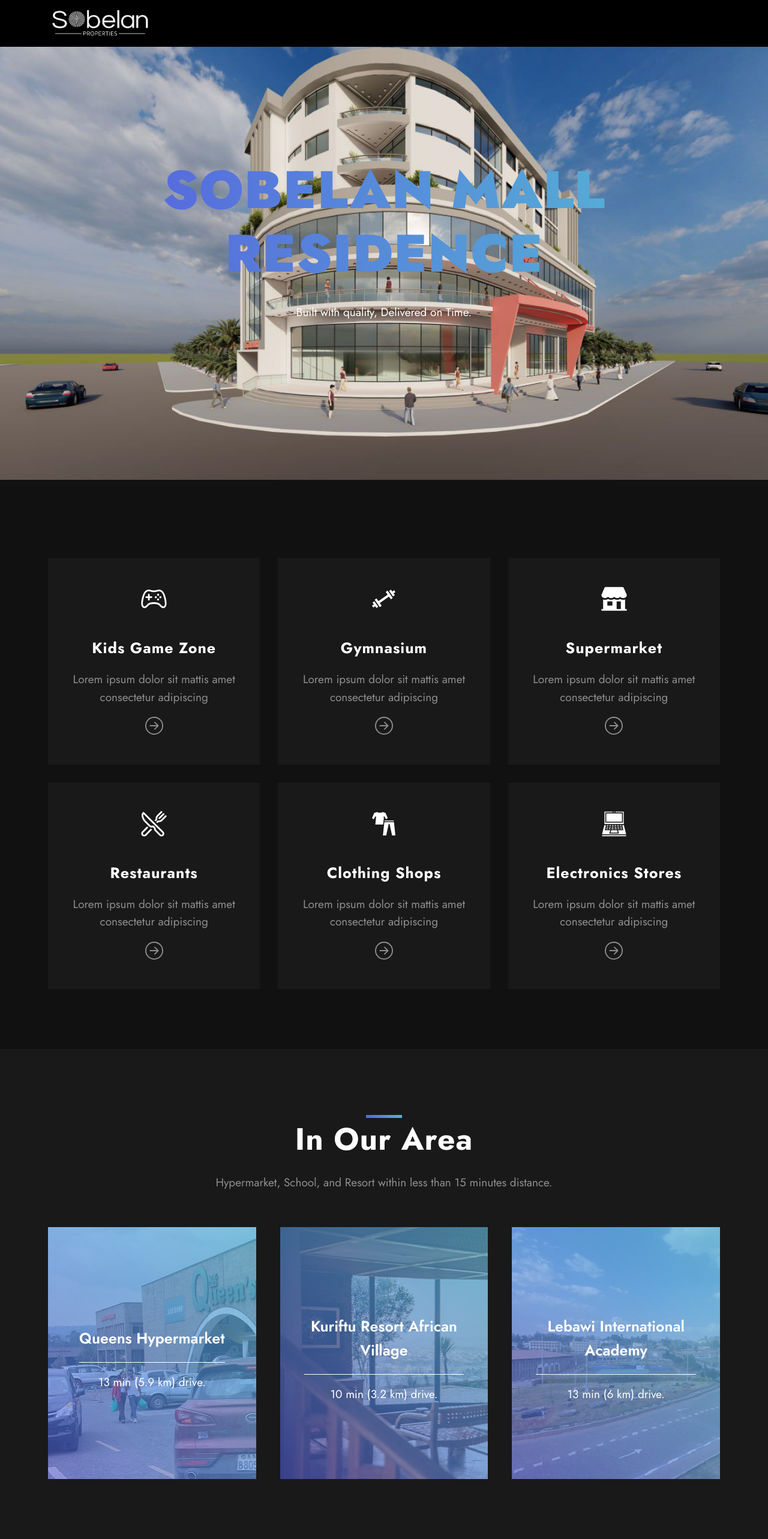
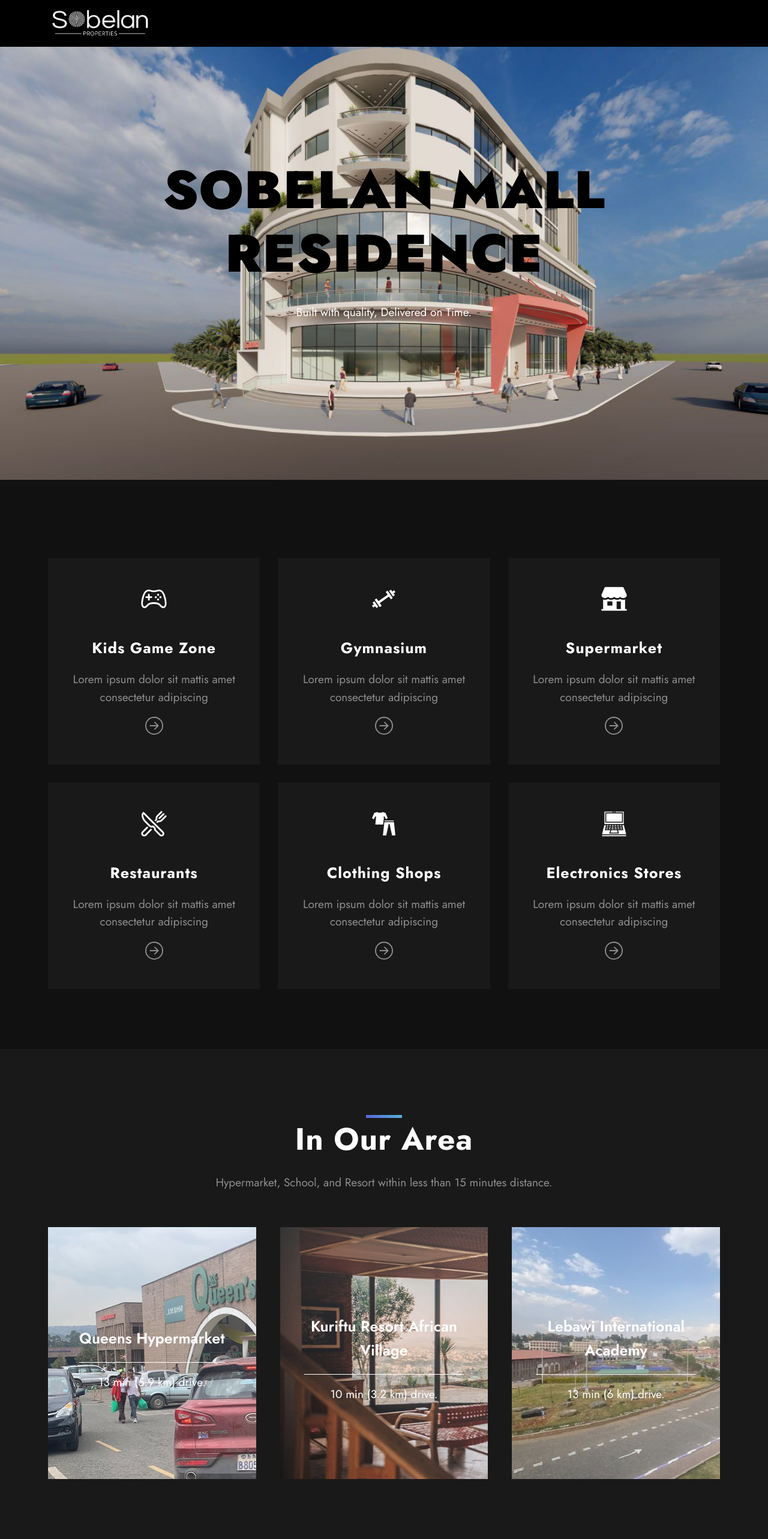
Before and after one commit to sobelan/anfo, a React (Create React App) app: page / in a window 1280 px wide. Shown: the top 2566 px of the page at 60% size. Built offline with nearby package versions, Linux system fonts and the light colour scheme.

Commit message:
changed "in our area" background

```diff
--- a/src/components/Header/Header.css
+++ b/src/components/Header/Header.css
@@ -9,9 +9,7 @@
     font-size: 50px;
     font-weight: 900;
     line-height: 1.2;
-    background: linear-gradient(to right, var(--clr-robin-blue), var(--clr-crazy-blue));
-    -webkit-background-clip: text;
-    -webkit-text-fill-color: transparent;
+    background: linear-gradient(rgba(0,0,0,0));
 }
 .header-btn{
     align-self: center!important;
--- a/src/components/Portfolio/Portfolio.css
+++ b/src/components/Portfolio/Portfolio.css
@@ -13,8 +13,8 @@
     position: absolute;
     height: 100%;
     width: 100%;
-    background: rgb(87, 100, 222);
-    background: linear-gradient(45deg, rgba(87, 100, 222, 0.6) 0%, rgba(85, 179, 213, 0.7) 100%);
+    background: rgba(92, 92, 92, 0.13);
+    background: linear-gradient(45deg, rgba(119, 119, 119, 0.13) 0%, rgba(255, 255, 255, 0.253) 100%);
     left: 0;
     top: 0;
 }
```
